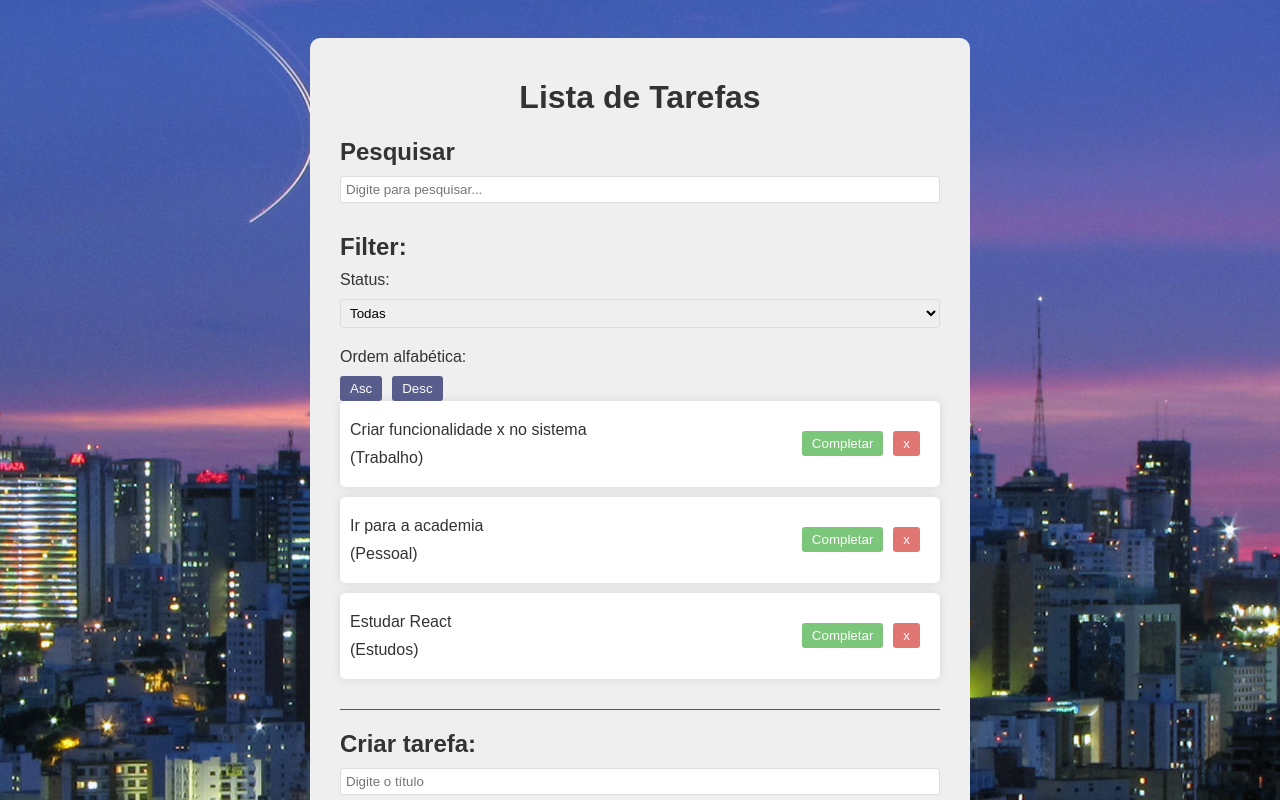
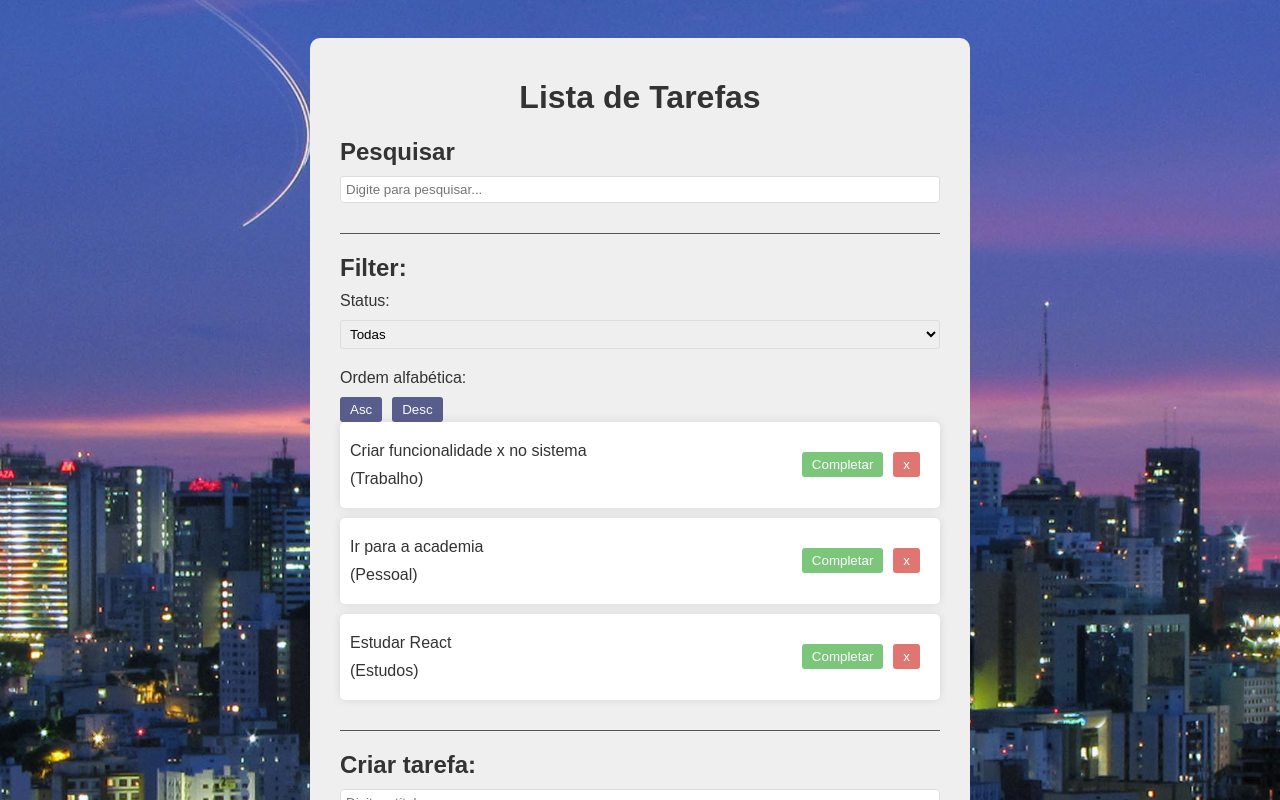
Before and after one commit to Patrikts/todo-react, a React (Vite) app in the folder todo/: page / in a window 1280 px wide. Shown: the top 800 px of the page. Built offline with nearby package versions, Linux system fonts and the light colour scheme.

Commit message:
css componente Filtrar:

```diff
--- a/todo/src/App.css
+++ b/todo/src/App.css
@@ -84,3 +84,9 @@ input, select {
   border-radius: 3px;
   width: 100%;
 }
+
+.filter, .search {
+  border-bottom: 1px solid #555;
+  margin-bottom: 20px;
+  padding-bottom: 20px;
+}
```
